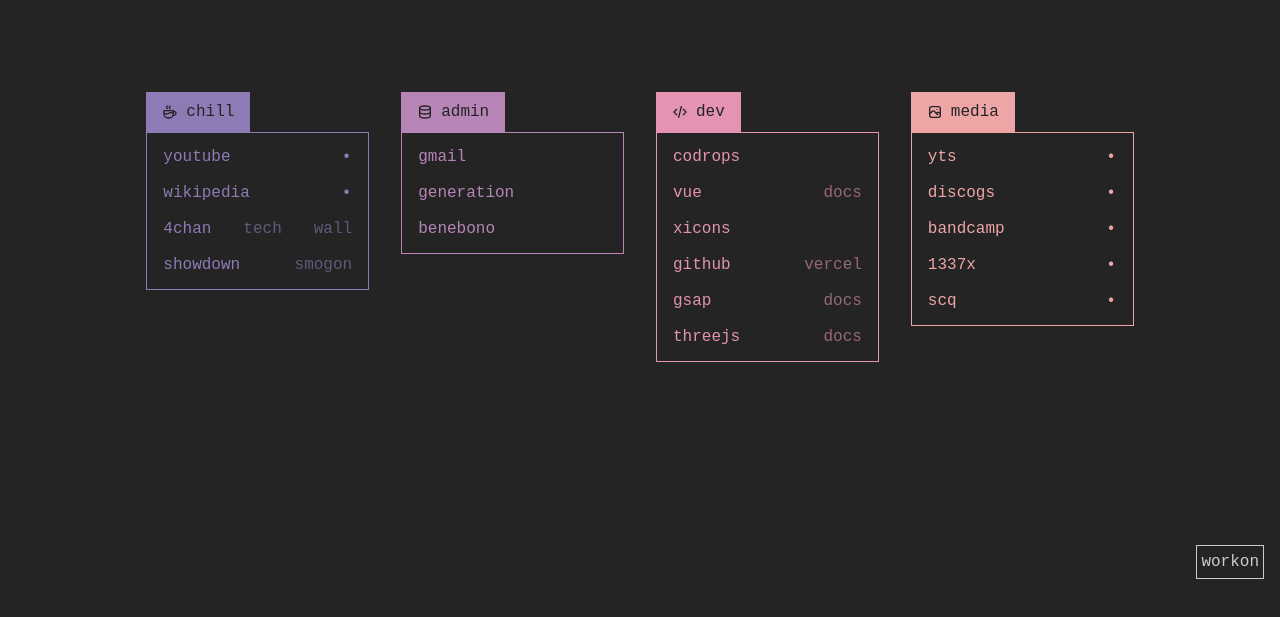
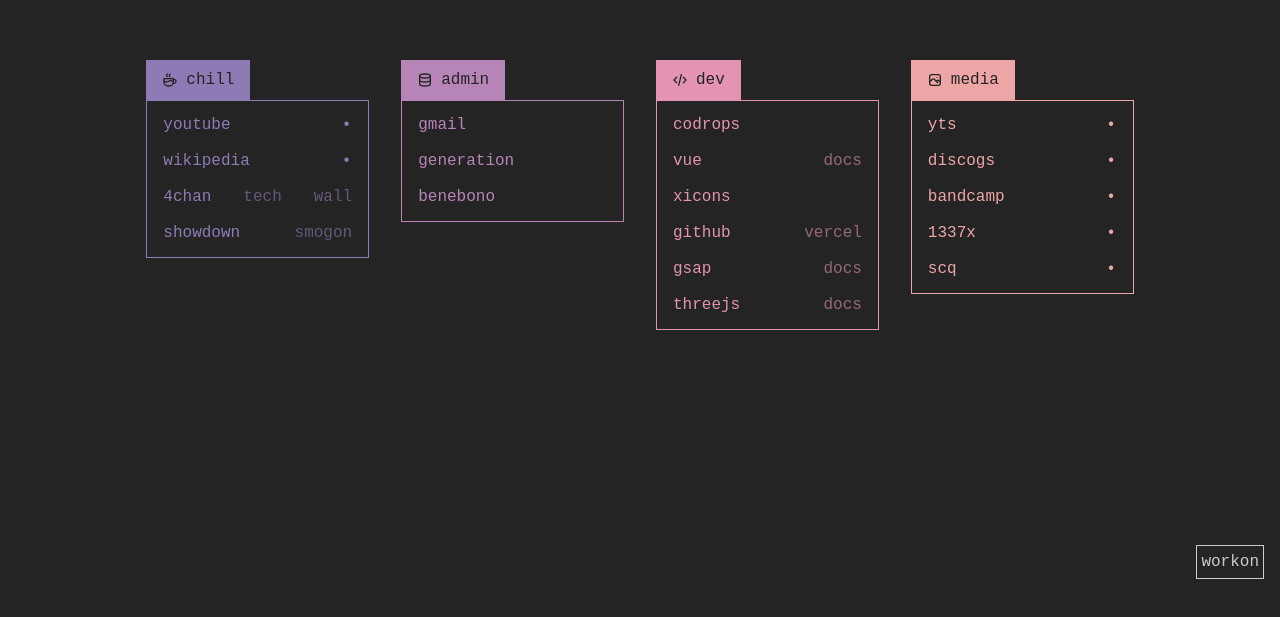
Before and after one commit to calamina/net, a Vue app: page / in a window 1280 px wide. Shown: the part 205-822 px from the top of the page. After the commit the page ends 800 px from the top, so only its background shows below. Built offline with nearby package versions, Linux system fonts and the light colour scheme.

Commit message:
fix body color / fix main padding

```diff
--- a/src/assets/main.css
+++ b/src/assets/main.css
@@ -10,6 +10,5 @@
 }
 
 #app {
-  padding: 2rem 0;
   overflow-x: hidden;
 }
--- a/src/views/HomeView.vue
+++ b/src/views/HomeView.vue
@@ -34,6 +34,7 @@
 main {
   min-height: 100vh;
   width: 100vw;
+  padding: 2rem 0;
   display: flex;
   flex-flow: column;
   align-items: center;
```
